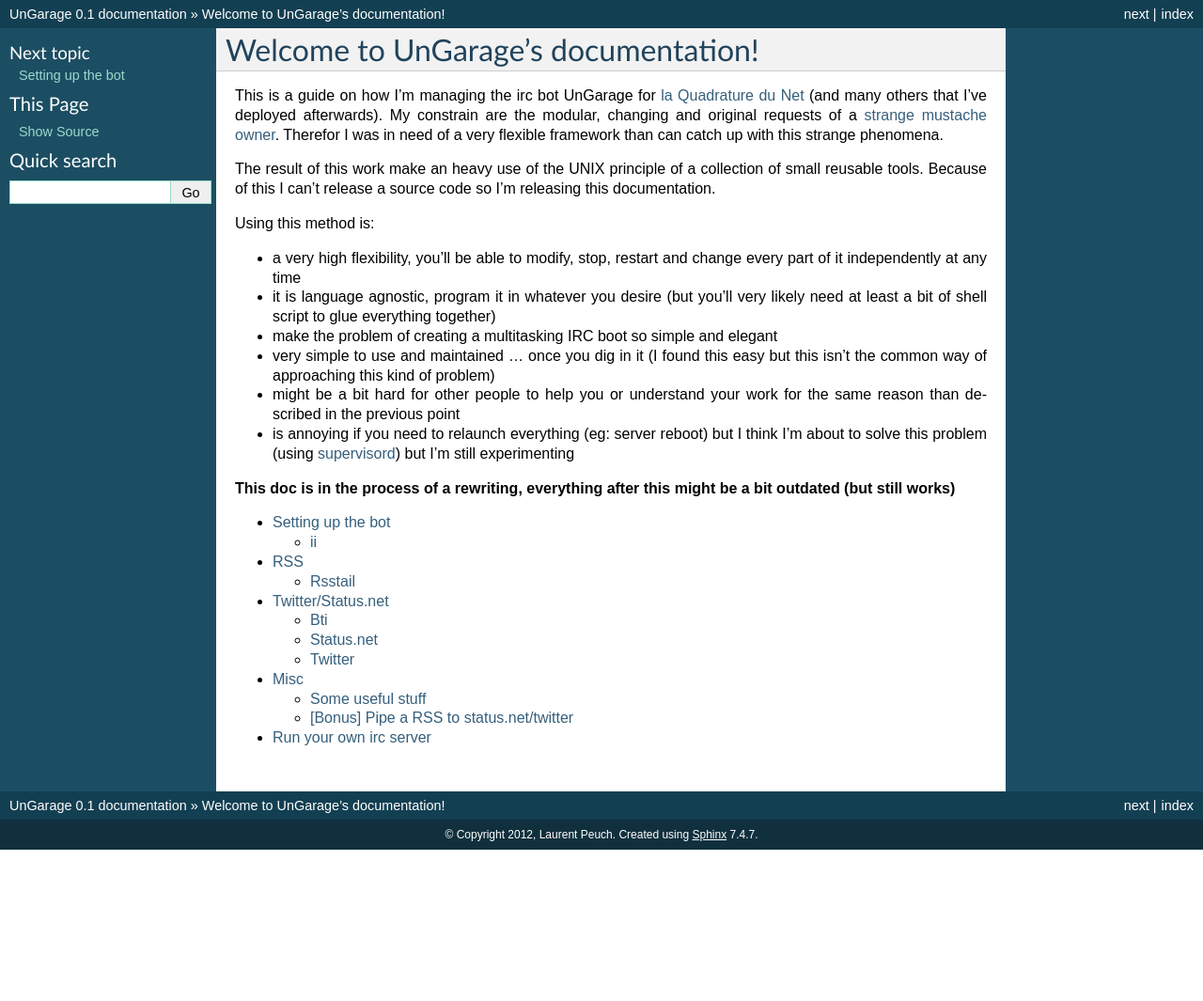
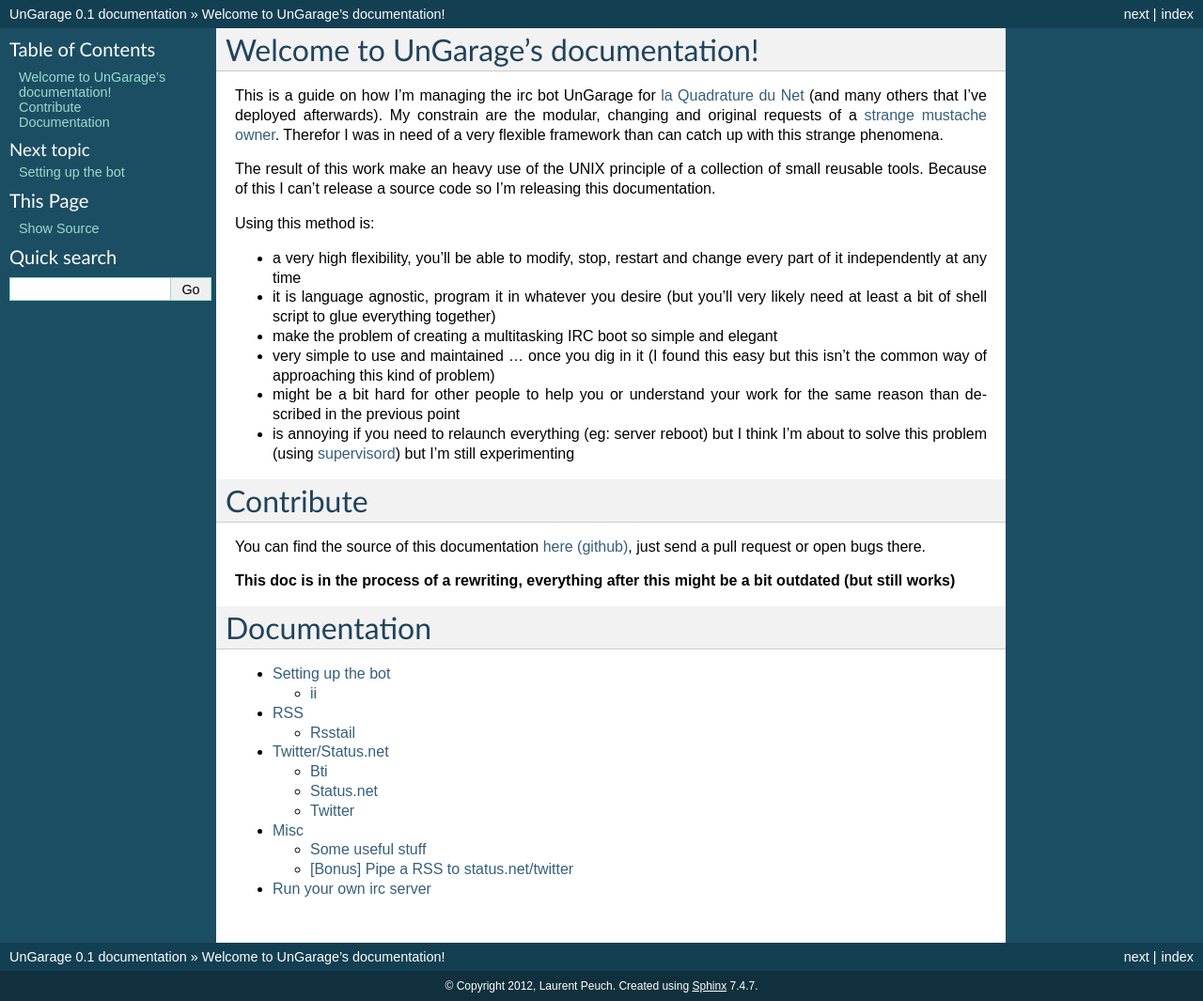
Before and after one commit to Psycojoker/UnGarage, a Sphinx documentation site: the page built from docs/index.rst, in a window 1280 px wide. Shown: the whole page at 94% size. Built offline with Sphinx 7.4.7, drawn with Linux system fonts in a browser that asks for light colours; before the commit the page ends 904 px from its top, so only the background shows below that.

Commit message:
[enh] add link to github repository for people that want to contribute

```diff
--- a/docs/index.rst
+++ b/docs/index.rst
@@ -38,8 +38,16 @@ Using this method is:
    think I'm about to solve this problem (using `supervisord
    <http://supervisord.org/>`_) but I'm still experimenting
 
+Contribute
+==========
+
+You can find the source of this documentation `here (github) <https://github.com/Psycojoker/UnGarage>`_, just send a pull request or open bugs there.
+
 **This doc is in the process of a rewriting, everything after this might
 be a bit outdated (but still works)**
+
+Documentation
+=============
 
 .. toctree::
    :maxdepth: 2
```
